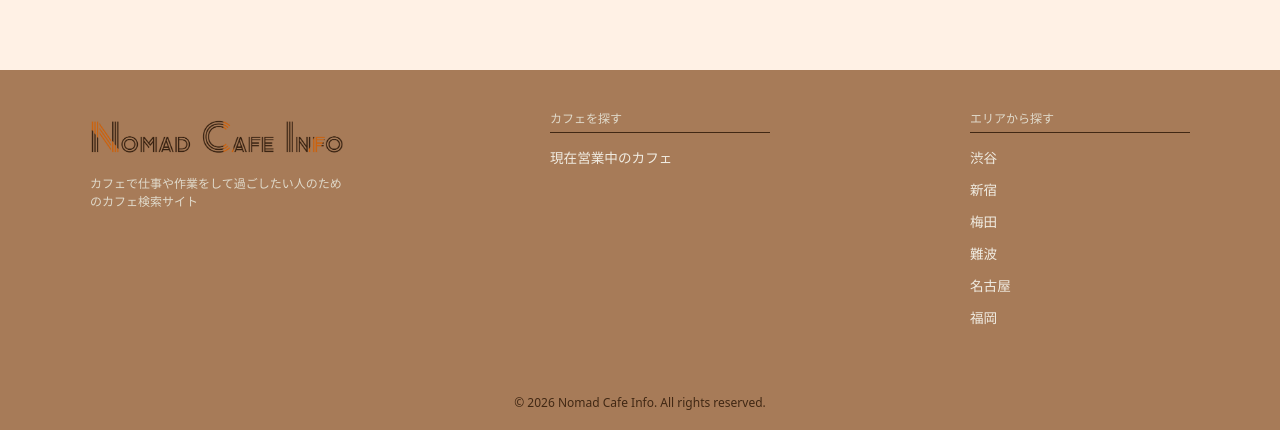
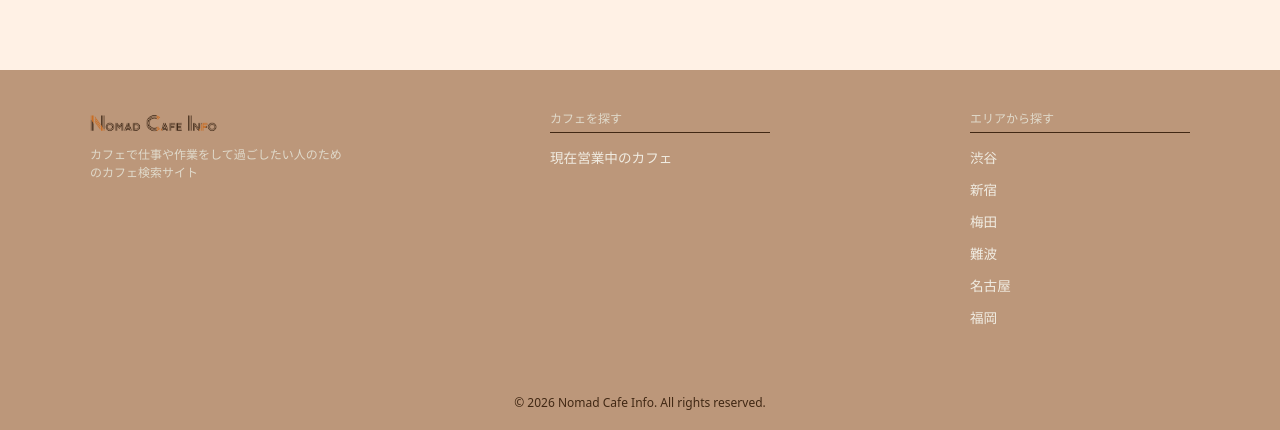
Before and after one commit to rkWebCreater/nomad-cafe-info, a Nuxt app: page / in a window 1280 px wide. Shown: the part 2711-3141 px from the top of the page. Built offline with nearby package versions, Linux system fonts and the light colour scheme; a web font is replaced by a local one.

Commit message:
Add files via upload

```diff
--- a/components/TheFooter.vue
+++ b/components/TheFooter.vue
@@ -23,8 +23,8 @@ const tagList = [
 
       <!-- 1. ロゴ・ブランドエリア -->
       <div class="footer-item footer-brand">
-        <NuxtLink to="/" class="footer-logo">
-         <img src="/images/Logo/logo-nomad_cafe_info.png" class="w-full" alt="logo">
+        <NuxtLink to="/" >
+         <img src="/images/Logo/logo-nomad_cafe_info.png" class="footer-logo w-full" alt="logo">
         </NuxtLink>
         <p class="brand-desc">カフェで仕事や作業をして過ごしたい人のためのカフェ検索サイト</p>
       </div>
@@ -76,7 +76,7 @@ const tagList = [
 
 <style scoped>
 .site-footer {
-  background-color: rgb(167, 123, 88);
+  background: rgb(188, 151, 122);;
   color: rgb(237, 242, 247);
   padding: 40px 20px 20px;
   margin-top: 80px;
```
